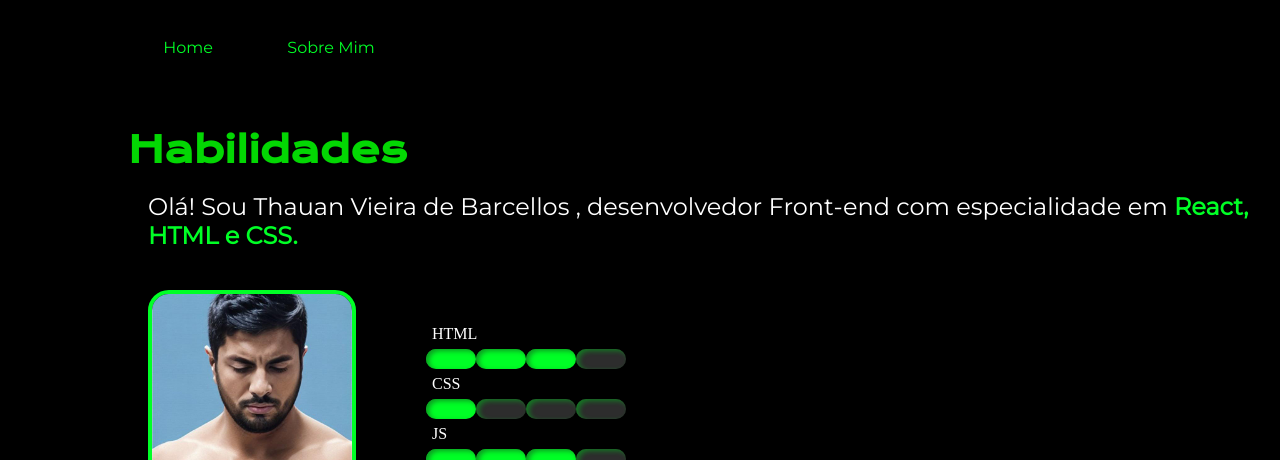
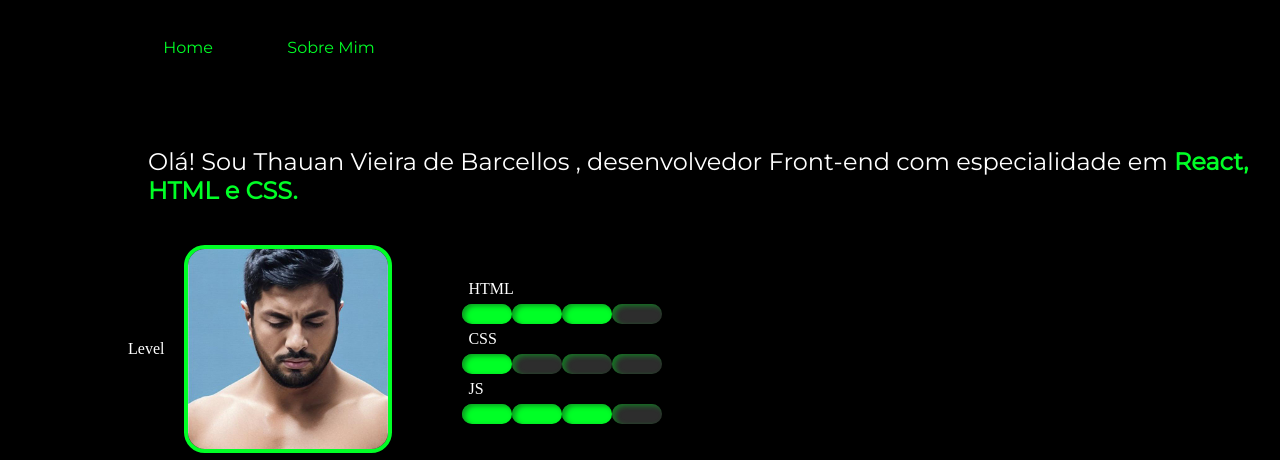
Before and after one commit to thauanb/Portifolio, a plain HTML site: page index.html in a window 1280 px wide. Shown: the top 460 px of the page. Drawn offline with nearby package versions, Linux system fonts and the light colour scheme.

Commit message:
[gui-RPG] - Desenvolvendo GUI RPJ da HomePage

```diff
--- a/index.html
+++ b/index.html
@@ -19,10 +19,10 @@
          </header>
          <main class="apresentacao">
             <section class="apresentacao__conteudo">
-               <h1 class="apresentacao__conteudo__titulo">Habilidades</h1>
                <p class="apresentacao__conteudo__texto">Olá! Sou Thauan Vieira de Barcellos ,  desenvolvedor Front-end com especialidade em <strong class="titulo-destaque">React, HTML e CSS.</strong>
                </p>
                <div class="apresentacao__conteudo__profile">
+                  <p>Level</p>
                   <img class="profile" src="./src/profile.png" alt="Thauan">
                      <div class="apresentacao__conteudo__hardskills">
                         <div class="apresentacao__conteudo__hardskills__lista">
```
